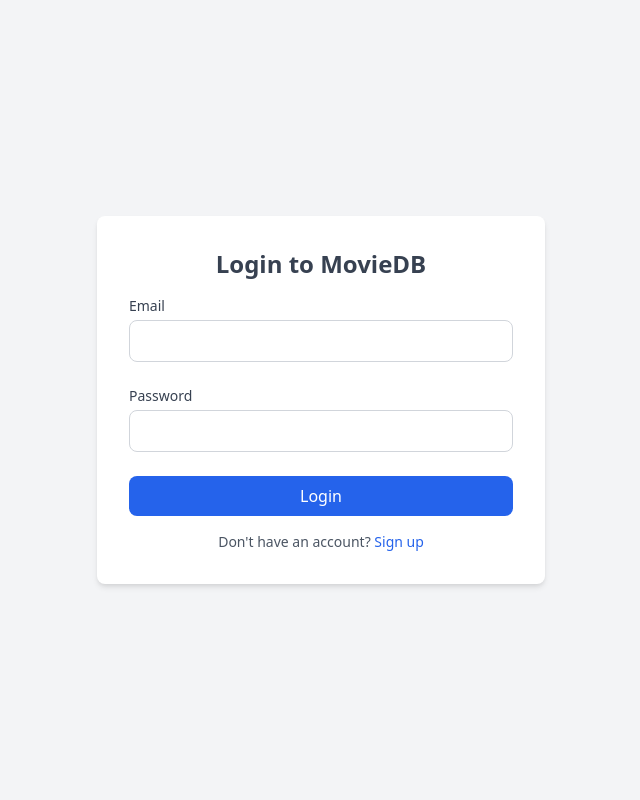
After one commit to MuliJob/moviedb, a Django app: page /login/ in a window 1280 px wide. The commit adds this page. Shown: the whole page, without its empty margins (319-959 px from the left). Run offline with Django 5.2, Linux system fonts and the light colour scheme.

Commit message:
login and register pages

```diff
--- a/Movieapp/templates/index.html
+++ b/Movieapp/templates/index.html
@@ -36,12 +36,11 @@
           >
         </a>
         <div class="flex md:order-2 space-x-3 md:space-x-0 rtl:space-x-reverse">
-          <button
-            type="button"
+          <a href="{% url 'login'%}"
             class="text-white bg-blue-700 hover:bg-blue-800 focus:ring-4 focus:outline-none focus:ring-blue-300 font-medium rounded-lg text-sm px-4 py-2 text-center dark:bg-blue-600 dark:hover:bg-blue-700 dark:focus:ring-blue-800"
           >
             Login
-          </button>
+        </a>
           <button
             data-collapse-toggle="navbar-cta"
             type="button"
--- /dev/null
+++ b/Movieapp/templates/login.html
@@ -0,0 +1,31 @@
+<!DOCTYPE html>
+<html lang="en">
+  <head>
+    <meta charset="UTF-8" />
+    <meta name="viewport" content="width=device-width, initial-scale=1.0" />
+    <link href="https://cdn.jsdelivr.net/npm/tailwindcss@2.2.19/dist/tailwind.min.css" rel="stylesheet" />
+    <title>Login - Movie Database</title>
+  </head>
+  <body class="flex items-center justify-center min-h-screen bg-gray-100">
+    <div class="w-full max-w-md p-8 space-y-4 bg-white rounded-lg shadow-md dark:bg-gray-800">
+      <h2 class="text-2xl font-bold text-center text-gray-700 dark:text-white">Login to MovieDB</h2>
+      <form class="space-y-6">
+        <div>
+          <label for="email" class="block text-sm font-medium text-gray-700 dark:text-gray-300">Email</label>
+          <input type="email" id="email" class="w-full p-2 mt-1 border border-gray-300 rounded-lg dark:bg-gray-700 dark:border-gray-600 dark:text-white" required />
+        </div>
+        <div>
+          <label for="password" class="block text-sm font-medium text-gray-700 dark:text-gray-300">Password</label>
+          <input type="password" id="password" class="w-full p-2 mt-1 border border-gray-300 rounded-lg dark:bg-gray-700 dark:border-gray-600 dark:text-white" required />
+        </div>
+        <button type="submit" class="w-full px-4 py-2 font-medium text-white bg-blue-600 rounded-lg hover:bg-blue-700 focus:ring-4 focus:ring-blue-300 dark:bg-blue-600 dark:hover:bg-blue-700 dark:focus:ring-blue-800">
+          Login
+        </button>
+      </form>
+      <p class="text-sm text-center text-gray-600 dark:text-gray-400">
+        Don't have an account?
+        <a href="{% url 'register'%}" class="text-blue-600 hover:underline dark:text-blue-400">Sign up</a>
+      </p>
+    </div>
+  </body>
+</html>
--- a/Movieapp/urls.py
+++ b/Movieapp/urls.py
@@ -3,4 +3,6 @@
 
 urlpatterns = [
   path('', views.index, name='index'),
+  path('login/',views.login_view,name='login'),
+  path('register/', views.register_view, name='register'),
 ]
--- a/Movieapp/views.py
+++ b/Movieapp/views.py
@@ -3,3 +3,9 @@
 # Create your views here.
 def index(request):
   return render(request, 'index.html')
+
+def login_view(request):
+  return render(request,'login.html')
+
+def register_view(request):
+  return render(request,'registration.html')
```
Also changed, not shown: Movieapp/templates/register.html (added, +32 -0 lines).
